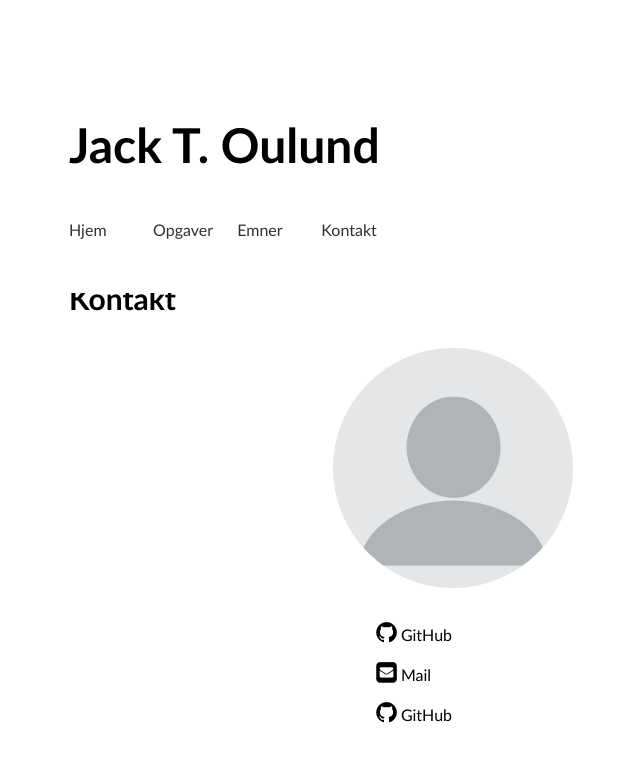
After one commit to TheRealJackiBoi/Portfolio-for-Informatik, a Flask app: page /kontakt in a window 1280 px wide. The commit adds this page. Shown: the top 762 px of the page, without its empty margins (187-827 px from the left). Run offline with Flask 2, Linux system fonts and the light colour scheme.

Commit message:
added new files and edited kontakt
added opgaver.html, emner.html, kontakt.html

and developed on kontakt

created routes for all files

```diff
--- a/myapp/app.py
+++ b/myapp/app.py
@@ -1,11 +1,29 @@
 from flask import Flask,redirect,url_for,render_template,request
 
 app=Flask(__name__)
+
 @app.route('/',methods=['GET','POST'])
 def home():
 
     return render_template('index.html')
 
+
+@app.route('/opgaver',methods=['GET','POST'])
+def opgaver():
+
+   return render_template('opgaver.html')
+
+@app.route('/emner',methods=['GET','POST'])
+def emner():
+
+   return render_template('emner.html')
+
+@app.route('/kontakt',methods=['GET','POST'])
+def kontakt():
+
+   return render_template('kontakt.html')
+
+
 if __name__ == '__main__':
     #DEBUG is SET to TRUE. CHANGE FOR PROD
     app.run(port=8080,debug=True)
--- /dev/null
+++ b/myapp/static/css/kontakt.css
@@ -0,0 +1,33 @@
+#profile_pic {
+    border-radius: 100%;
+    max-width: 15rem;
+    max-height: 15rem;
+    display: flex;
+    margin: 2rem auto;
+
+}
+
+.fa {
+    font-size: 32px;
+}
+
+li {
+    list-style-type: none;
+    margin-top: 1rem;
+    margin-bottom: 1rem;
+}
+
+li a {
+    text-decoration: none;
+    color: black;
+}
+
+li a:hover {
+    color: #555;
+}
+
+#kontakt-inf {
+    width: 20%;
+    margin: 0 auto;
+
+}
--- a/myapp/static/css/main.css
+++ b/myapp/static/css/main.css
@@ -25,6 +25,17 @@ main {
     overflow-x: hidden;
 
 }
+main h2 {
+    margin-top: 0px;
+}
+main .homepic {
+    overflow: hidden;
+    width: 100%;
+    max-height: 50rem;
+    border-radius: 8px;
+}
+
+
 /* width */
 ::-webkit-scrollbar {
     width: 10px;
--- a/myapp/templates/base.html
+++ b/myapp/templates/base.html
@@ -11,9 +11,9 @@
         <h1>Jack T. Oulund</h1>
         <nav>
             <li><a href="{{url_for('home')}}"><h4>Hjem</h4></a></li>
-            <li><a><h4>Opgaver</h4></a></li>
-            <li><a><h4>Emner</h4></a></li>
-            <li><a><h4>Kontakt</h4></a></li>
+            <li><a href="{{url_for('opgaver')}}"><h4>Opgaver</h4></a></li>
+            <li><a href="{{url_for('emner')}}"><h4>Emner</h4></a></li>
+            <li><a href="{{url_for('kontakt')}}"><h4>Kontakt</h4></a></li>
         </nav>
     </header>
     <main>
--- /dev/null
+++ b/myapp/templates/emner.html
@@ -0,0 +1,6 @@
+{% extends "base.html" %}
+{% block title %}Emner{% endblock %}
+
+{% block content %}
+<h2>Emner</h2>
+{% endblock %}
--- a/myapp/templates/index.html
+++ b/myapp/templates/index.html
@@ -4,7 +4,8 @@
 
 {% block content %}
 <h2>Mit Portfolio</h2>
-
+<p>Det her er mit portfolio til informatik B</p>
+<img  class="homepic" src="{{url_for('static', filename='img/codepic.jpg')}}" alt="code on computerscreen">
 
 
 
--- /dev/null
+++ b/myapp/templates/kontakt.html
@@ -0,0 +1,19 @@
+{% extends "base.html" %}
+{% block title %}Kontakt{% endblock %}
+
+
+
+{% block content %}
+<link rel="stylesheet" href="{{ url_for('static', filename='css/kontakt.css') }}">
+<h2>Kontakt</h2>
+
+<img id="profile_pic" src="{{url_for('static', filename='img/profile.png')}}" alt="profil billede">
+
+<div id="kontakt-inf">
+<li><a href="http://https://github.com/TheRealJackiBoi"><i style="font-size:24px" class="fa fa-github"></i><span> GitHub</span></li></a>
+<li><a href="mailto:jack@oulund.dk"><i style="font-size:24px" class="fa fa fa-envelope-square"></i><span> Mail</span></li></a>
+<li><a href="http://"><i style="font-size:24px" class="fa fa-github"></i><span> GitHub</span></li></a>
+</div>
+
+<link rel="stylesheet" href="https://cdnjs.cloudflare.com/ajax/libs/font-awesome/4.7.0/css/font-awesome.min.css">
+{% endblock %}
--- /dev/null
+++ b/myapp/templates/opgaver.html
@@ -0,0 +1,6 @@
+{% extends "base.html" %}
+{% block title %}Opgaver{% endblock %}
+
+{% block content %}
+<h2>Opgaver</h2>
+{% endblock %}
```
Also changed, not shown: myapp/static/img/profile.png (added), 1 other file.
